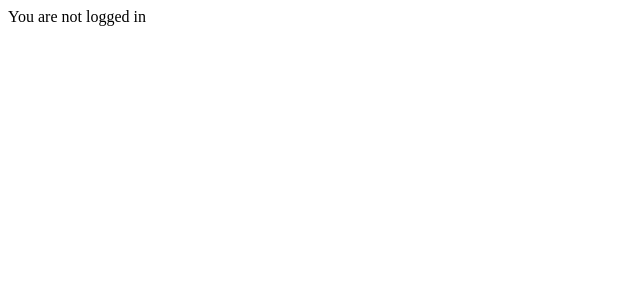
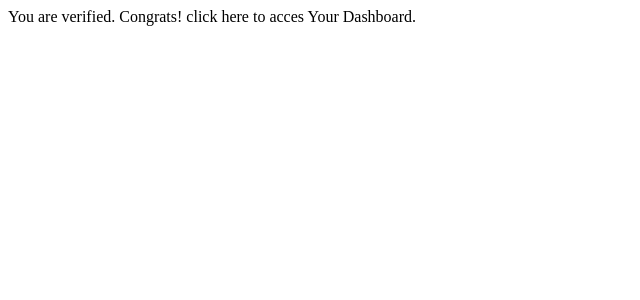
Before and after one commit to yuran-nhassengo/react-complete-01, a React (Vite) app: page / in a window 1280 px wide. Shown: the top 300 px of the page, without its empty margins (0-640 px from the left). Built offline with nearby package versions, Linux system fonts and the light colour scheme.

Commit message:
update UserDeatils

```diff
--- a/src/App.jsx
+++ b/src/App.jsx
@@ -4,8 +4,28 @@
 
 export const App = () => {
 
-    const isAuthenticated = false;
+  //NOT_VERIFIED / VERIFIED /ACCOUNT_DISABLED
 
-    return isAuthenticated ? <div>Welcome, User</div> : <div>You are not logged in</div>
+  const USER_STATUS = "VERIFIED";
+
+  if(USER_STATUS === "NOT_VERIFIED"){
+    return(
+        <div>
+            <span>You are not verified. Please verify your email or mobile number</span>
+        </div>
+    );
+  } else if (USER_STATUS === "VERIFIED"){
+
+       return( <div>
+            <span>You are verified. Congrats! click here to acces Your Dashboard.</span>
+        </div>)
+
+  } else if (USER_STATUS === "ACCOUNT_DISABLED"){
+
+        return (<div>
+            <span>You account is disabled.</span>
+        </div>)
+
+  }
 
 }
```
